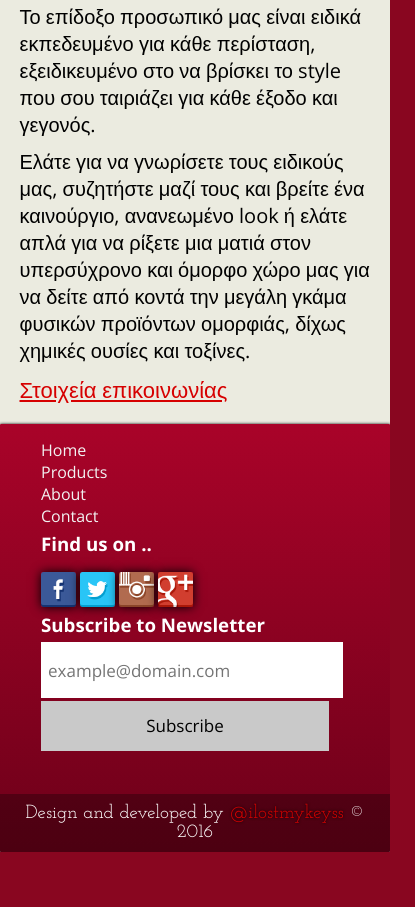
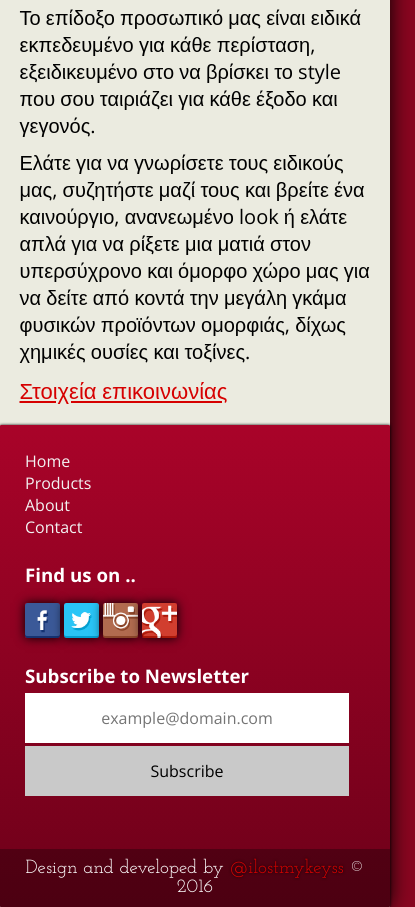
Before and after one commit to ilostmykeys/ilostmykeys.github.io, a plain HTML site: page projects/business-casual/cherry-dreams/about.html in a window 390 px wide. Shown: the part 583-1490 px from the top of the page, 415 px wide, since content can reach past the window. Before the commit the page ends 1435 px from the top, so only its background shows below. Drawn offline with nearby package versions, Linux system fonts and the light colour scheme.

Commit message:
Add files via upload

```diff
--- a/projects/business-casual/cherry-dreams/resources/css/custom.css
+++ b/projects/business-casual/cherry-dreams/resources/css/custom.css
@@ -86,7 +86,7 @@ img { box-shadow: 0 0 10px black; }
 #main-nav .active:link,
 #main-nav .active:visited { padding: 10px 25px; background-color: #EBD4CB; border-radius: 2px; color: black; text-shadow: 0 0 1px black; }
 
-#main-nav #nav-toggle { display: none; width: 100%; padding: 25px 0 10px 0; text-align: center; color: white; cursor: pointer; }
+#main-nav #nav-toggle { display: none; width: 100%; padding: 25px 0 10px 0; text-align: center; color: white; cursor: pointer; border-bottom: 1px solid #FF527D; }
 
 @media screen and (max-width: 700px) {
 	#main-nav a:link, #main-nav a:visited { padding: 10px 15px; }
@@ -250,17 +250,16 @@ img { box-shadow: 0 0 10px black; }
 .social-img { width: 35px; }
 .footer-social h3 { position: relative; top: -11px;  }
 
-#newsletter-email, #newsletter-submit-btn { height: 50px; font-size: 17px; }
-#newsletter-email { padding: 3px 7px; }
-#newsletter-submit-btn { padding: 0 20px; cursor: pointer; transition: all .3s ease-in-out; background-color: #C9C9C9; line-height: 18px; }
+#newsletter-email      { height: 50px; padding: 0 10px; }
+#newsletter-submit-btn { height: 50px; padding: 0 20px; cursor: pointer; background-color: #C9C9C9; transition: all .3s ease-in-out; }
 #newsletter-submit-btn:hover { background-color: #545454; color: white; }
+
 #newsletter-email-error { position: absolute; display: block; font-family: 'Roboto Condensed', sans-serif; color: white; }
 
 @media screen and (max-width: 550px) {
-	#footer-content-container { padding: 15px;  text-align: center; }
-	.footer-content { width: 80%; padding: 0; margin-bottom: 10px; text-align: left; }
-	#newsletter-email { display: block; width: 100%; }
-	#newsletter-submit-btn { display: block; width: 100%; margin: 3px 0; }
+	.footer-content { width: 100%; padding: 10px; margin-bottom: 10px; text-align: left; }
+	#newsletter-email { display: inline-block; width: 90%; margin: 0 auto; box-sizing: border-box; text-align: center; }
+	#newsletter-submit-btn { display: inline-block; width: 90%; margin: 3px auto; }
 	#newsletter-email-error { bottom: -20px; }
 }
 
```
